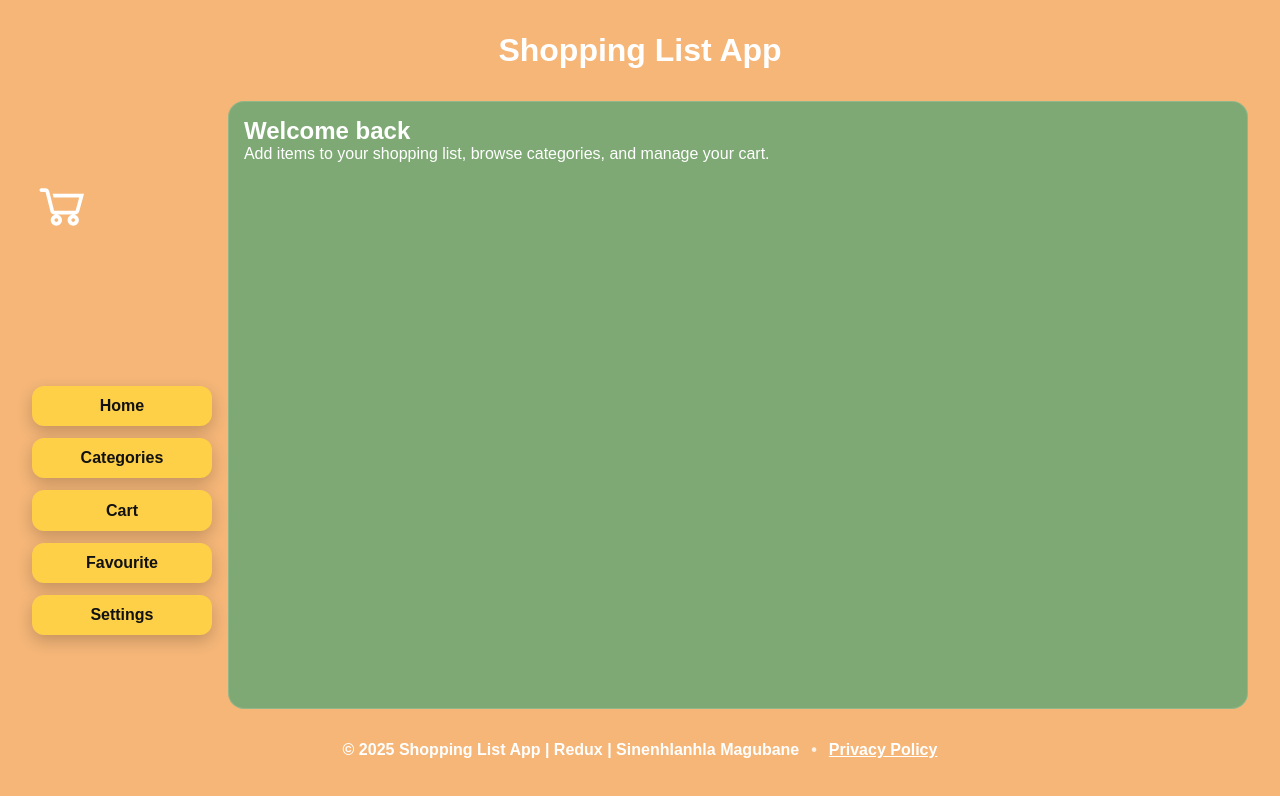
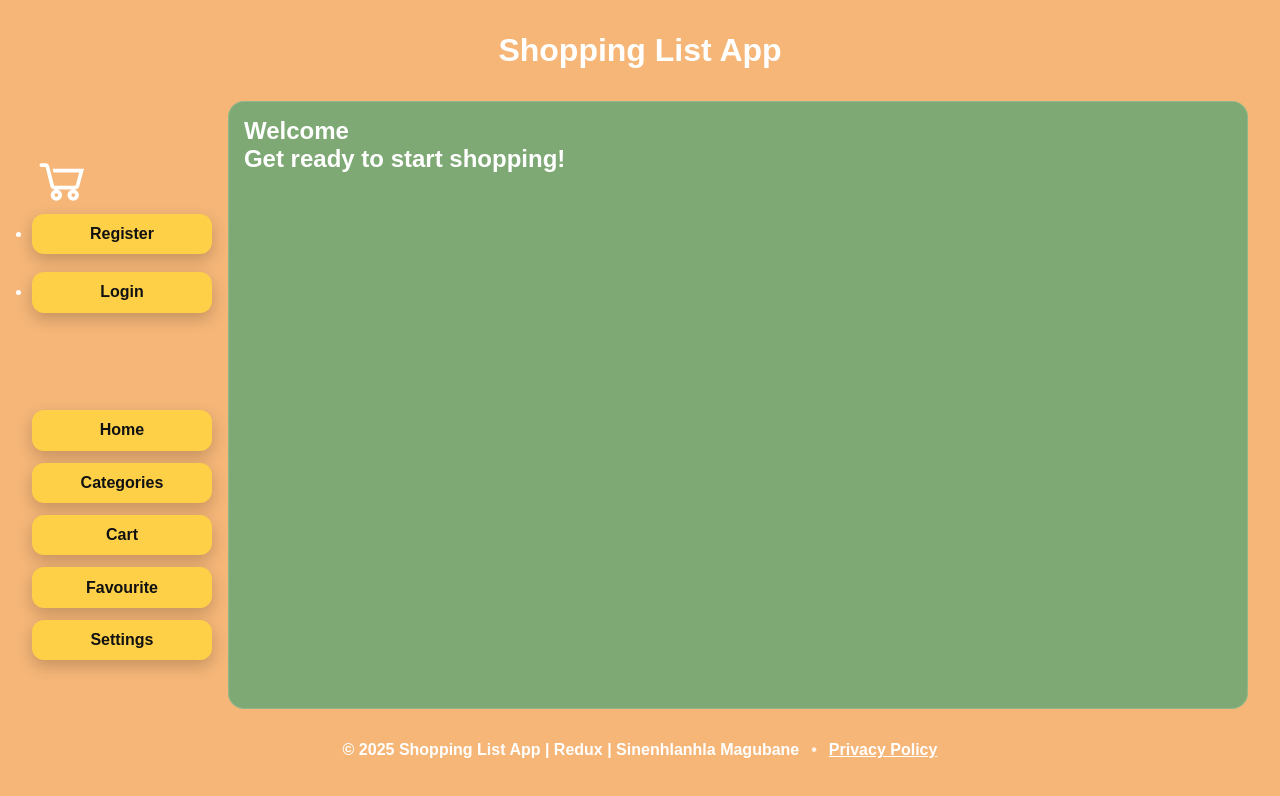
Before and after one commit to SineMag/Shopping-List-App, a React (Vite) app: page /home in a window 1280 px wide. Shown: the top 796 px of the page. Built offline with nearby package versions, Linux system fonts and the light colour scheme.

Commit message:
feat: added login & register buttons

```diff
--- a/src/App.css
+++ b/src/App.css
@@ -313,6 +313,13 @@ main {
   width: 85%;
   height: 100%;
 }
+.homeContent {
+  display: flex;
+  flex-direction: column;
+  align-items: start;
+  justify-content: start;
+  text-align: center;
+}
 
 /* Responsive */
 @media (max-width: 900px) {
--- a/src/pages/HomePage.tsx
+++ b/src/pages/HomePage.tsx
@@ -8,28 +8,51 @@ export default function HomePage() {
       <nav className="homeNavBar">
         <div className="homeBrand">
           <LiaShoppingCartSolid size={60} />
+          <ul>
+            <li>
+              <Link className="homeNavButton" to="/register">
+                Register
+              </Link>
+              <br />
+            </li>
+            <li>
+              <Link className="homeNavButton" to="/login">
+                Login
+              </Link>
+            </li>
+          </ul>
         </div>
         <ul className="homeNavList">
           <li>
-            <Link className="homeNavButton" to="/home">Home</Link>
+            <Link className="homeNavButton" to="/home">
+              Home
+            </Link>
           </li>
           <li>
-            <Link className="homeNavButton" to="/categories">Categories</Link>
+            <Link className="homeNavButton" to="/categories">
+              Categories
+            </Link>
           </li>
           <li>
-            <Link className="homeNavButton" to="/cart">Cart</Link>
+            <Link className="homeNavButton" to="/cart">
+              Cart
+            </Link>
           </li>
           <li>
-            <Link className="homeNavButton" to="/favourites">Favourite</Link>
+            <Link className="homeNavButton" to="/favourites">
+              Favourite
+            </Link>
           </li>
           <li>
-            <Link className="homeNavButton" to="/settings">Settings</Link>
+            <Link className="homeNavButton" to="/settings">
+              Settings
+            </Link>
           </li>
         </ul>
       </nav>
       <section className="homeContent">
-        <h2>Welcome back</h2>
-        <p>Add items to your shopping list, browse categories, and manage your cart.</p>
+        <h1>Welcome </h1>
+        <h2>Get ready to start shopping!</h2>
       </section>
     </div>
   );
```
Also changed, not shown: privacyPolicy.html (renamed from src/pages/privacyPolicy.html).
